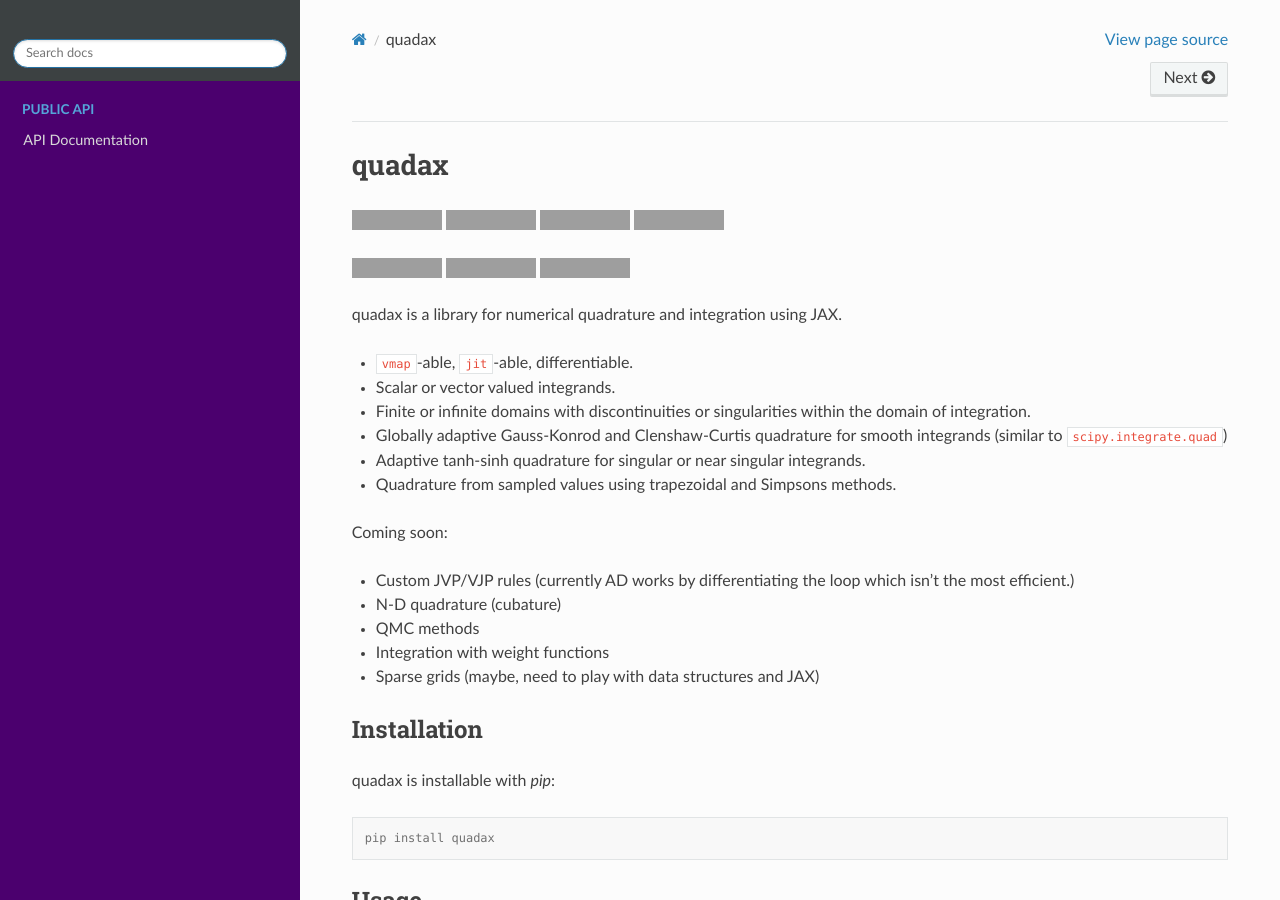
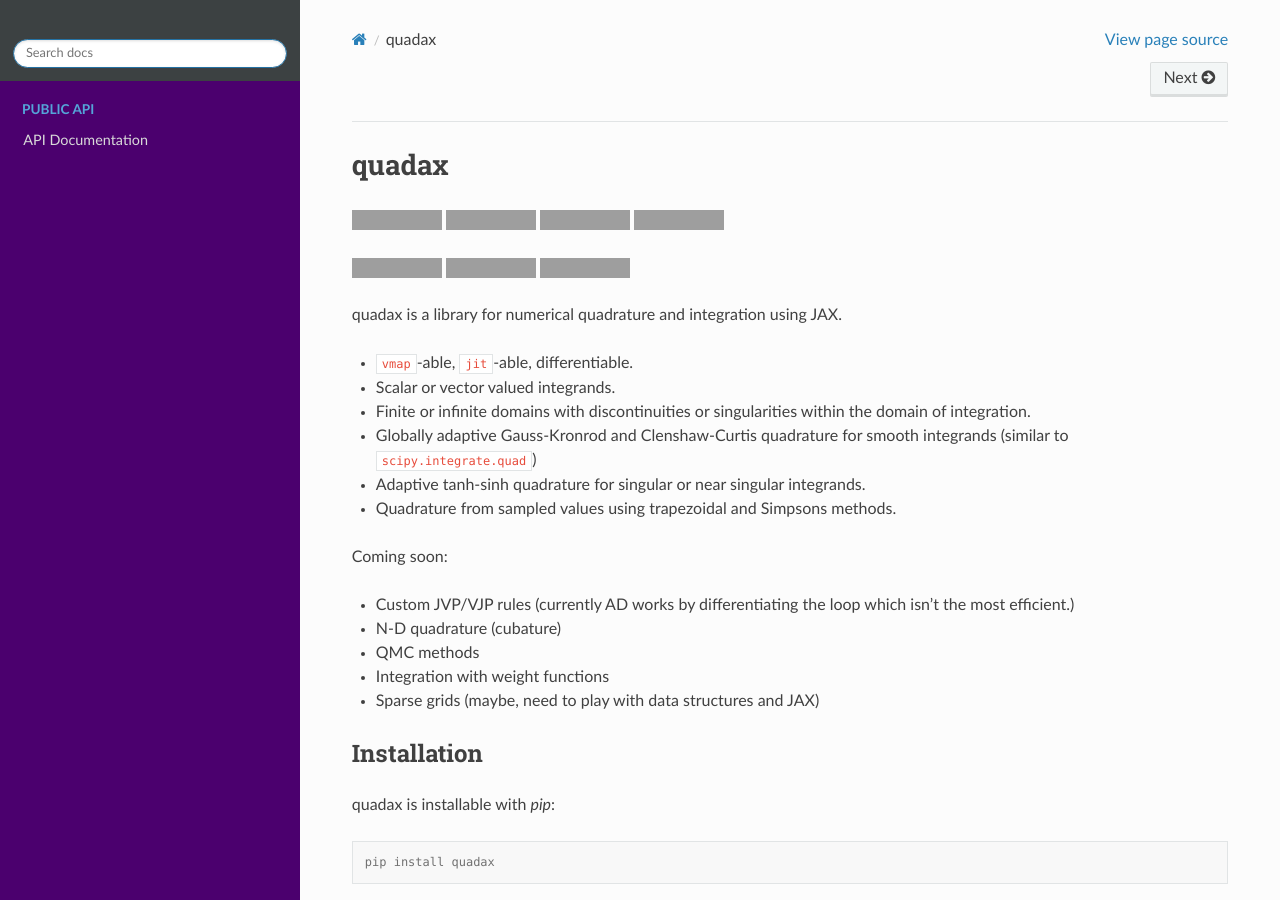
Before and after one commit to f0uriest/quadax, a Sphinx documentation site: the page built from docs/index.rst, in a window 1280 px wide and 900 px high, cut to the strip 0-900 px from the top of the window. Built offline with Sphinx 7.4.7 and the Read the Docs theme 3.1.0, drawn with Linux system fonts in a browser that asks for light colours; grey boxes are pictures that could not be loaded.

Commit message:
Fix a few more typos, further apologies to Mr. Kronrod

```diff
--- a/README.rst
+++ b/README.rst
@@ -11,7 +11,7 @@
 - ``vmap``-able, ``jit``-able, differentiable.
 - Scalar or vector valued integrands.
 - Finite or infinite domains with discontinuities or singularities within the domain of integration.
-- Globally adaptive Gauss-Konrod and Clenshaw-Curtis quadrature for smooth integrands (similar to ``scipy.integrate.quad``)
+- Globally adaptive Gauss-Kronrod and Clenshaw-Curtis quadrature for smooth integrands (similar to ``scipy.integrate.quad``)
 - Adaptive tanh-sinh quadrature for singular or near singular integrands.
 - Quadrature from sampled values using trapezoidal and Simpsons methods.
 
--- a/docs/api.rst
+++ b/docs/api.rst
@@ -11,7 +11,7 @@
     :toctree: _api/
     :recursive:
 
-    quadgk    -- General purpose integration using Gauss-Konrod scheme
+    quadgk    -- General purpose integration using Gauss-Kronrod scheme
     quadcc    -- General purpose integration using Clenshaw-Curtis scheme
     quadts    -- General purpose integration using tanh-sinh (aka double exponential) scheme
     romberg   -- Adaptive trapezoidal integration with Richardson extrapolation
@@ -27,7 +27,7 @@
     :template: class.rst
 
     AbstractQuadratureRule -- Abstract base class for all quadrature rules
-    GaussKronrodRule       -- Fixed order integration over finite interval using Gauss-Konrod scheme
+    GaussKronrodRule       -- Fixed order integration over finite interval using Gauss-Kronrod scheme
     ClenshawCurtisRule     -- Fixed order integration over finite interval using Clenshaw-Curtis scheme
     TanhSinhRule           -- Fixed order integration over finite interval using tanh-sinh (aka double exponential) scheme
 
```
Also changed, not shown: 2 other files.
